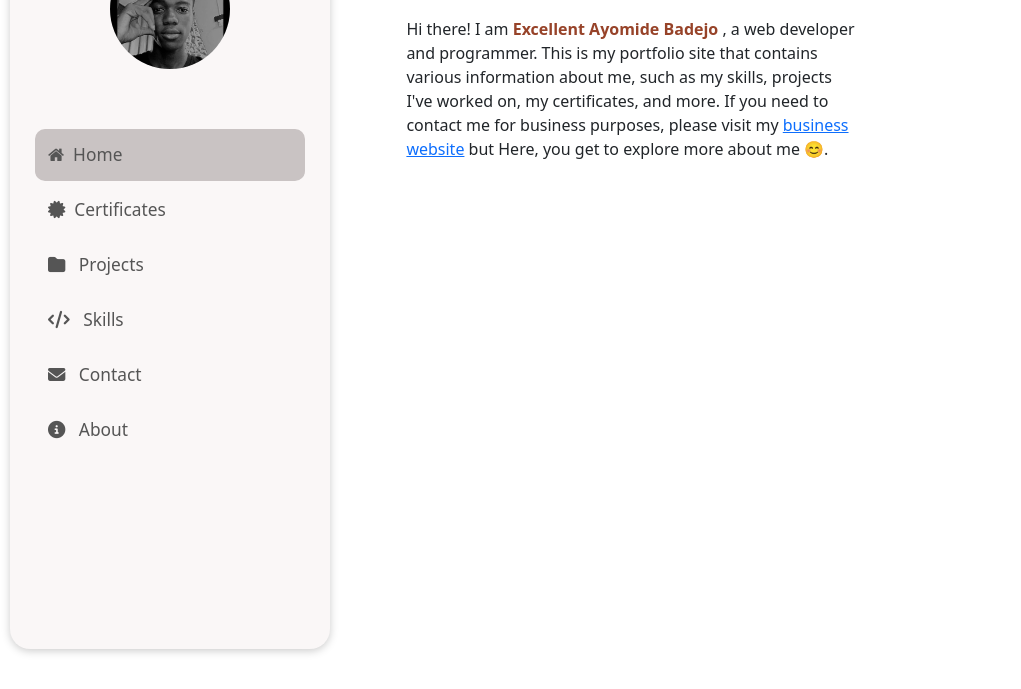
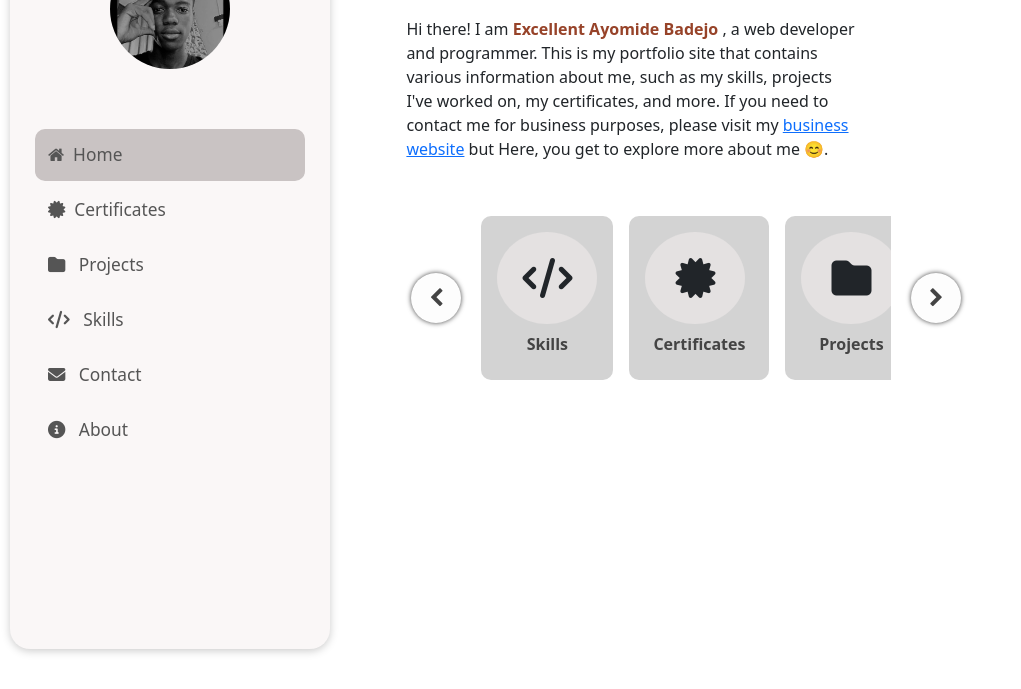
Before and after one commit to Excel909/AyoDrive, a website: page index.html in a window 1280 px wide. Shown: the part 111-800 px from the top of the page, without its empty margins (0-1021 px from the left). Drawn offline with nearby package versions, Linux system fonts and the light colour scheme; a web font is replaced by a local one.

Commit message:
This one was hell of tricky

```diff
--- a/index.html
+++ b/index.html
@@ -16,7 +16,7 @@
     <link rel="stylesheet" href="https://cdnjs.cloudflare.com/ajax/libs/font-awesome/6.2.1/css/all.min.css">
     <link rel="stylesheet" href="https://cdnjs.cloudflare.com/ajax/libs/font-awesome/4.7.0/css/font-awesome.min.css">
 
-     <link rel="stylesheet" type="text/css" href="./node_modules/bootstrap/dist/css/bootstrap.min.css">
+    <link href="https://cdn.jsdelivr.net/npm/bootstrap@5.0.2/dist/css/bootstrap.min.css" rel="stylesheet" integrity="sha384-EVSTQN3/azprG1Anm3QDgpJLIm9Nao0Yz1ztcQTwFspd3yD65VohhpuuCOmLASjC" crossorigin="anonymous">
 
      <script src="https://ajax.googleapis.com/ajax/libs/jquery/3.6.0/jquery.min.js"></script>
     <title>AyoDrive</title>
@@ -59,6 +59,66 @@
                     <div class="h-content">
                         <p>Hi there! I am <span class="focus">Excellent Ayomide Badejo </span>, a web developer and programmer. This is my portfolio site that contains various information about me, such as my skills, projects I've worked on, my certificates, and more. If you need to contact me for business purposes, please visit my <a href="ayobyte.vercel.app">business website</a> but Here, you get to explore more about me 😊.</p>
 
+                    </div>
+
+                    <div class="preview prev-extra">
+
+                        <div class="butt-left">
+                            <button type="button" class="preview-btn" id="prev-left"> <i class="fa fa-chevron-left"></i></button>
+                        </div>
+                        <div class="gap-3 movement">
+                            <div class="col p-3 pre-box">
+                                <div class="pre-block">
+                                    <div class="pre-logo p-3 rounded-circle">
+                                        <i class="fas fa-code"></i>
+                                    </div>
+
+                                    <div class="pre-text p-2">
+                                        Skills
+                                    </div>
+                                </div>
+                            </div>
+
+                            <div class="col p-3 pre-box">
+                                <div class="pre-block">
+                                    <div class="pre-logo p-3 rounded-circle">
+                                        <i class="fas fa-certificate"></i>
+                                    </div>
+
+                                    <div class="pre-text p-2">
+                                        Certificates
+                                    </div>
+                                </div>
+                            </div>
+
+                            <div class="col p-3 pre-box">
+                                <div class="pre-block">
+                                    <div class="pre-logo p-3 rounded-circle">
+                                        <i class="fas fa-folder"></i>
+                                    </div>
+
+                                    <div class="pre-text p-2">
+                                        Projects
+                                    </div>
+                                </div>
+                            </div>
+
+                            <div class="col p-3 pre-box">
+                                <div class="pre-block">
+                                    <div class="pre-logo p-3 rounded-circle">
+                                        <i class="fas fa-code"></i>
+                                    </div>
+
+                                    <div class="pre-text p-2">
+                                        About
+                                    </div>
+                                </div>
+                            </div>
+                        </div>
+
+                        <div class="butt-right">
+                            <button type="button" class="preview-btn" id="prev-right"> <i class="fa fa-chevron-right"></i></button>
+                        </div>
                     </div>
                 </div>
 
@@ -108,7 +168,8 @@
         });
     </script>
 
-    <script src="./node_modules/bootstrap/dist/js/bootstrap.bundle.min.js"></script>
+<script src="https://cdn.jsdelivr.net/npm/bootstrap@5.0.2/dist/js/bootstrap.bundle.min.js" integrity="sha384-MrcW6ZMFYlzcLA8Nl+NtUVF0sA7MsXsP1UyJoMp4YLEuNSfAP+JcXn/tWtIaxVXM" crossorigin="anonymous"></script>
+
     <script src="./scroller.js"></script>
     <script src="./style.js" async></script>
 </body>
--- a/style.js
+++ b/style.js
@@ -1 +1,40 @@
-// alert("hello");
+const movement = document.querySelector('.movement');
+    const prevLeft = document.getElementById('prev-left');
+    const prevRight = document.getElementById('prev-right');
+    let startX;
+    let scrollLeft;
+    let isDown = false;
+
+    // Scroll left
+    prevLeft.addEventListener('click', function() {
+      movement.scrollBy({
+        left: -200, // Adjust scroll distance as needed
+        behavior: 'smooth'
+      });
+    });
+
+    // Scroll right
+    prevRight.addEventListener('click', function() {
+      movement.scrollBy({
+        left: 200, // Adjust scroll distance as needed
+        behavior: 'smooth'
+      });
+    });
+
+    // Touch events
+    movement.addEventListener('touchstart', (e) => {
+      isDown = true;
+      startX = e.touches[0].pageX - movement.offsetLeft;
+      scrollLeft = movement.scrollLeft;
+    });
+
+    movement.addEventListener('touchend', () => {
+      isDown = false;
+    });
+
+    movement.addEventListener('touchmove', (e) => {
+      if (!isDown) return;
+      const x = e.touches[0].pageX - movement.offsetLeft;
+      const walk = (x - startX) * 3; // Scroll sensitivity
+      movement.scrollLeft = scrollLeft - walk;
+    });
--- a/styler.css
+++ b/styler.css
@@ -86,11 +86,65 @@ body{
     margin-top: 20px;
 }
 
-.box,.box-2{
-    width: 300px;
-    height: 200px;
-    background-color: coral;
-    margin-top: 100px;
+.preview{
+    width: 80vh;
+    margin-top: 50px;
+    max-width: 70vh;
+    display: flex;
+    justify-content: start;
+    align-items: center;
+    /* background-color: red; */
+    padding: 5px;
+    gap:20px;
+}
+
+
+.butt-left,.butt-right{
+    width: fit-content;
+    height: fit-content;
+}
+
+.preview-btn{
+    width: 50px;
+    height: 50px;
+    padding: 10px;
+    border-radius: 100%;
+    border: none;
+    background-color: #fdfdfd;
+    box-shadow: 0px 0px 5px;
+    color: #444;
+    font-size: 15pt;
+    text-align: center;
+}
+
+.movement{
+    width: 80vh;
+    max-width: 80vh;
+    overflow: hidden;
+    display: flex;
+}
+
+.pre-box{
+    background-color: lightgrey;
+    border-radius: 10px;
+}
+
+.pre-block{
+    width: fit-content;
+    display: block;
+    margin: auto;
+    text-align: center;
+}
+
+.pre-logo{
+    font-size: 30pt;
+    background-color: #e4e1e1;
+    width: 100px;
+}
+
+.pre-text{
+    font-weight: bold;
+    color: #444;
 }
 
 .focus{
```
